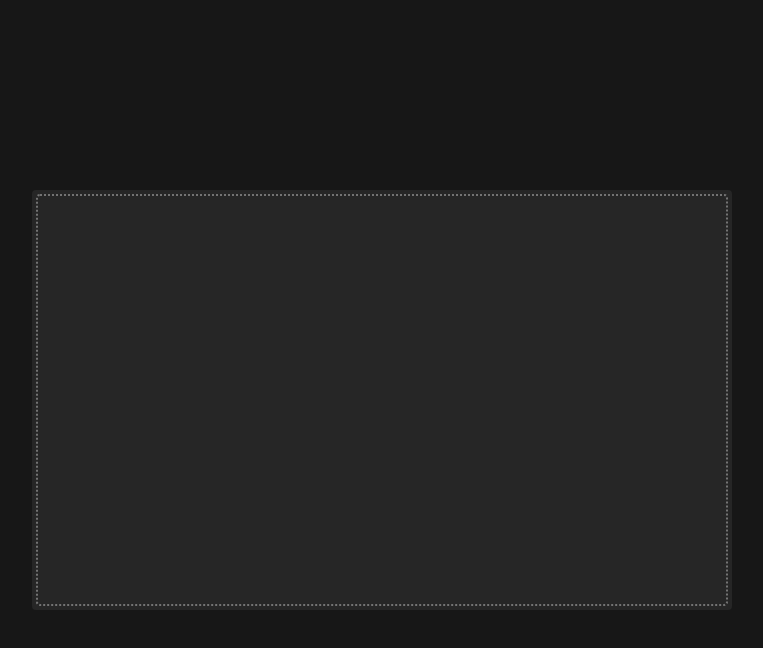
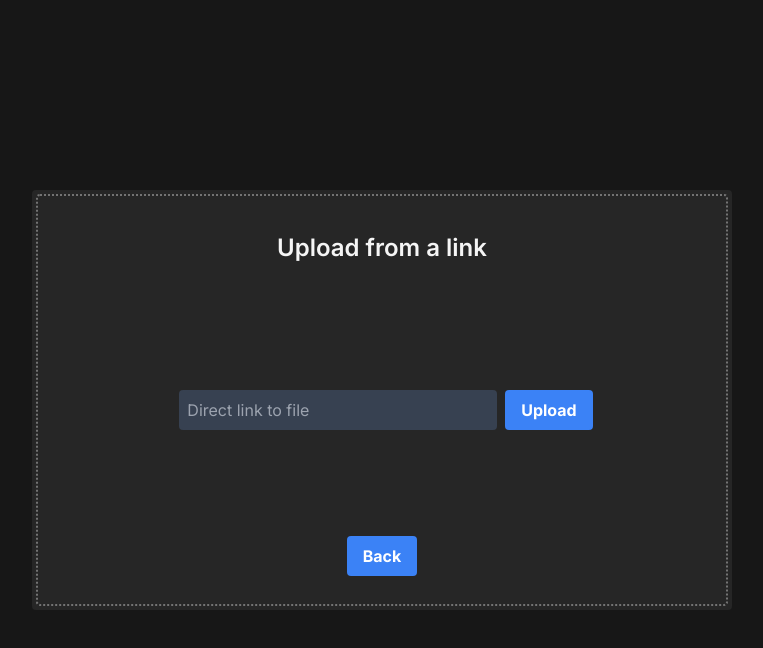
Before and after one commit to bogdanws/upload.mom, a Next.js app: page / in a window 1280 px wide. Both pictures are taken after a click on the button "Link". Shown: the top 648 px of the page, without its empty margins (258-1021 px from the left). Built offline with nearby package versions, Linux system fonts and the light colour scheme.

Commit message:
Add upload from a link feature in Upload.tsx

```diff
--- a/app/_components/Upload.tsx
+++ b/app/_components/Upload.tsx
@@ -54,13 +54,25 @@ export function Upload() {
 				<ul
 					className={"w-full my-2 flex-1 overflow-y-scroll overflow-x-hidden relative"}>
 					<AnimatePresence mode="popLayout">
-						{uploadedFiles.map((file, index) =>
+						{uploadedFiles.map((file) =>
 							<FileDisplay key={file.name} onClick={() => deleteFile(file)} file={file}/>
 						)}
 					</AnimatePresence>
 				</ul>
 				<PrimaryActionButton text={"Upload"}/>
 			</>}
+			{uploadStep === UploadSteps.UploadLink && <>
+				<p className="m-5 text-2xl text-neutral-100 text-center font-semibold">Upload from a link</p>
+				<div className={"w-2/3 max-sm:w-full flex flex-row max-sm:flex-col items-center justify-center flex-1"}>
+					<input
+						type="text"
+						className="w-full bg-gray-700 text-white rounded p-2 m-2 focus:outline-none focus:ring-2 focus:ring-blue-500 focus:border-transparent"
+						placeholder="Direct link to file"
+					/>
+					<PrimaryActionButton text={"Upload"}/>
+				</div>
+				<PrimaryActionButton text={"Back"} onClick={() => setUploadStep(UploadSteps.UploadMethods)}/>
+			</>}
 		</UploadContainer>
 	);
 }
```
